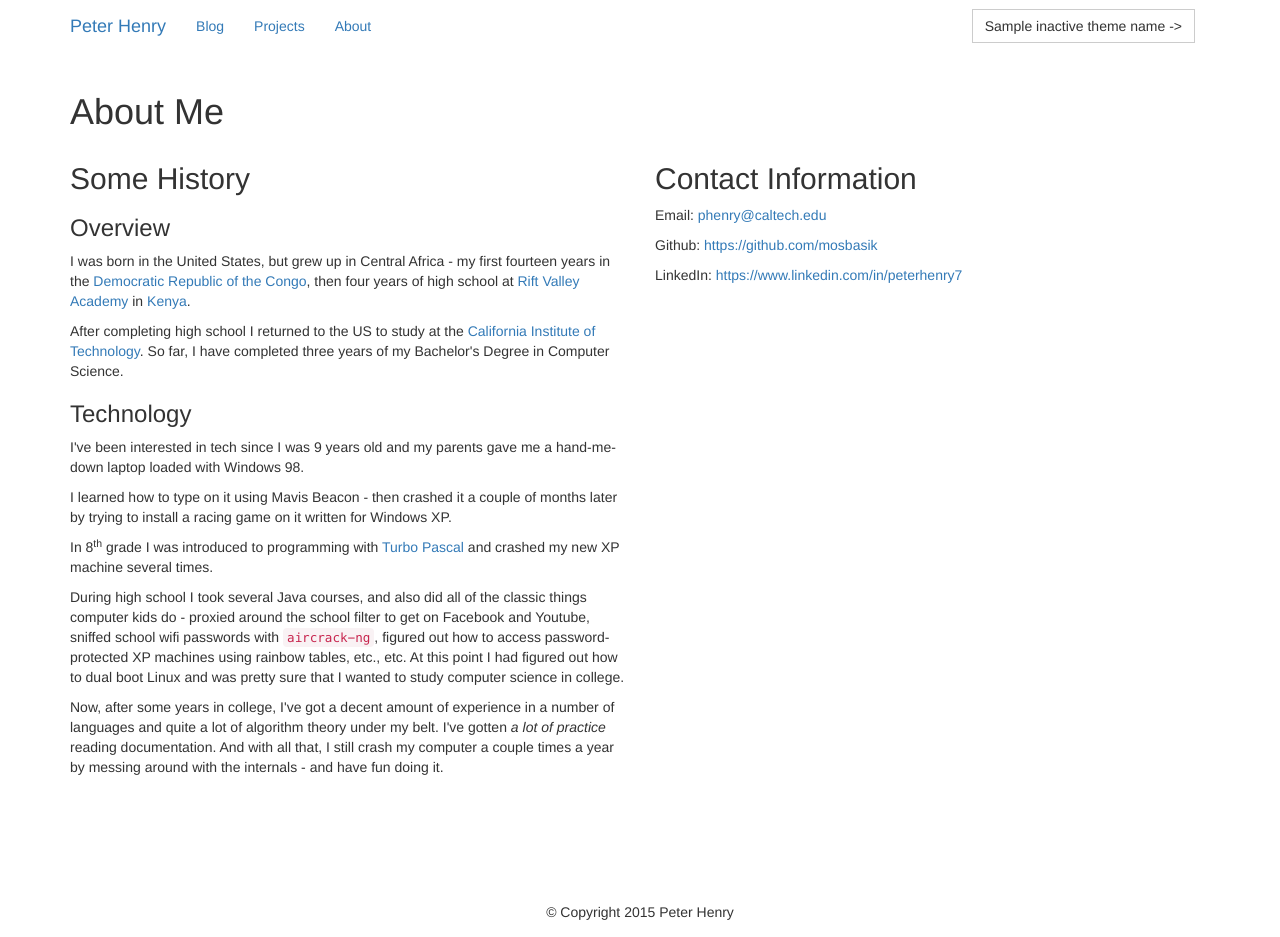
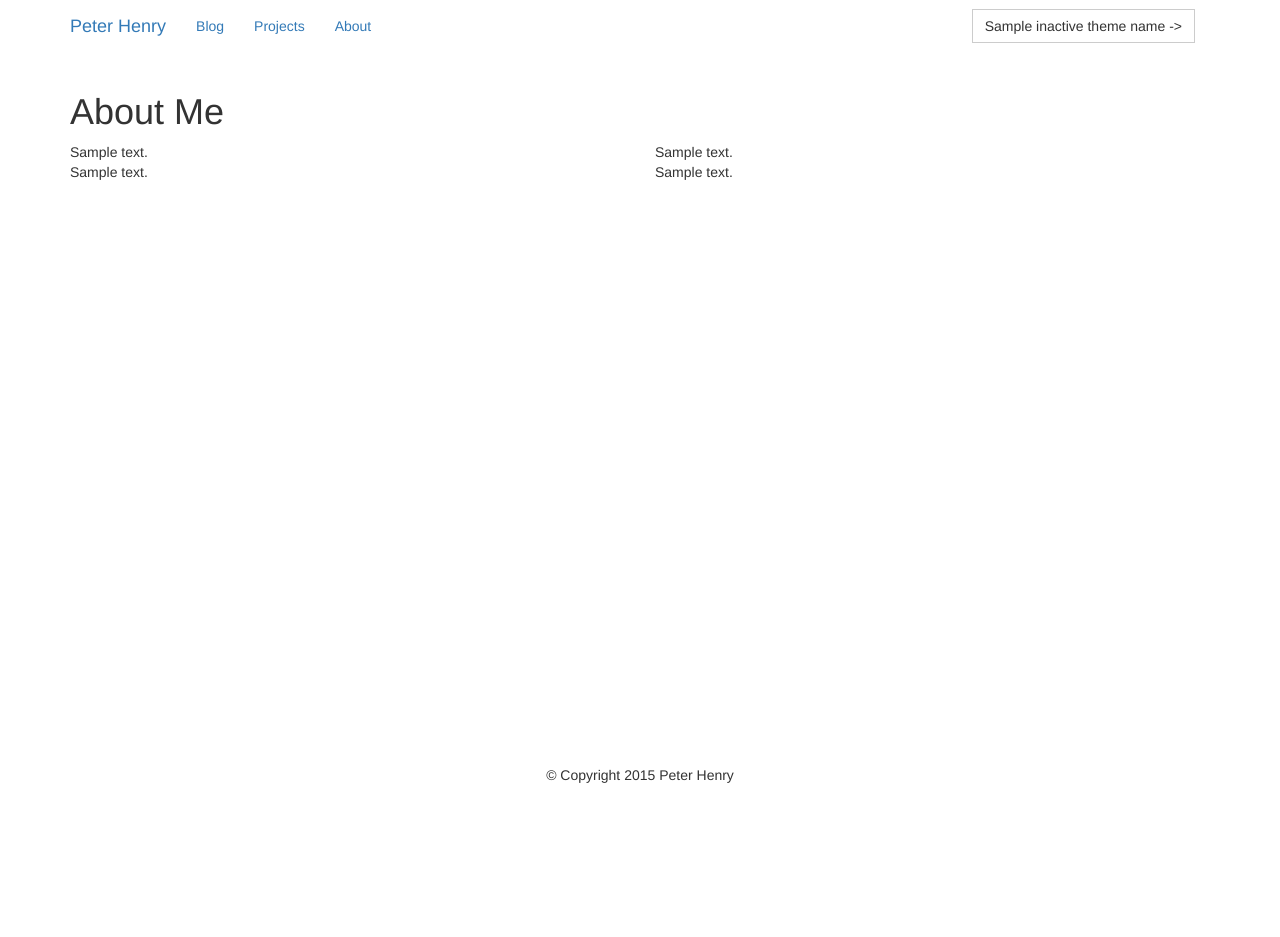
Before and after one commit to mosbasik/portfolio, a Django app: template main/templates/main/about.html in a window 1280 px wide. After the commit the page ends 783 px from the top, so only its background shows below. Run offline with Django 3.2, Linux system fonts and the light colour scheme; the template is opened without the code that fills it: most values are stand-ins (such as "Sample title", 1, 10 or a date in 2020); style sheets or scripts are compiled from the project's sources; some libraries are stand-ins or nearby versions.

Commit message:
large model refactor to avoid writing html for static text blocks.

```diff
--- /dev/null
+++ b/main/markdown_sourcefiles/overview.markdown
@@ -0,0 +1,5 @@
+## Overview
+
+I was born in the United States and grew up in Central Africa - my first fourteen years in the [Democratic Republic of the Congo][congo] then four years of high school at [Rift Valley Academy][rva] in [Kenya][kenya].
+
+After completing high school I returned to the US to study at the [California Institute of Technology][caltech].  So far, I have completed three years of my BS in Computer Science.
--- a/main/templates/main/about.html
+++ b/main/templates/main/about.html
@@ -6,123 +6,22 @@
     <div class="row">
         <div class="col-xs-12">
             <h1>About Me</h1>
-
             <div class="row">
                 <div class="col-md-6 col-md-push-6">
-
-                    <h2>Contact Information</h2>
-                    <p>Email: <a target="_top" href="mailto:&#112;&#104;&#101;&#110;&#114;&#121;&#64;&#99;&#97;&#108;&#116;&#101;&#99;&#104;&#46;&#101;&#100;&#117;">&#112;&#104;&#101;&#110;&#114;&#121;&#64;&#99;&#97;&#108;&#116;&#101;&#99;&#104;&#46;&#101;&#100;&#117;</a></p>
-                    <p>Github: <a href="https://github.com/mosbasik">https://github.com/mosbasik</a></p>
-                    <p>LinkedIn: <a href="https://www.linkedin.com/in/peterhenry7">https://www.linkedin.com/in/peterhenry7</a></p>
-
+                    {{ contact_info.body }}
                 </div>
 
                 <div class="col-md-6 col-md-pull-6">
-                    <h2>Some History</h2>
-
-                    <h3>Overview</h3>
-
-                    <p>
-
-                    I was born in the United States, but grew up in Central
-                    Africa - my first fourteen years in the
-
-                    <a href="https://en.wikipedia.org/wiki/Democratic_Republic_of_the_Congo" title="Wikipedia: Democratic Republic of the Congo">Democratic Republic of the Congo</a>,
-
-                    then four years of high school at
-
-                    <a href="http://www.rva.org/" title="RVA: Shaping Lives to Change the World">Rift Valley Academy</a>
-
-                    in
-
-                    <a href="https://en.wikipedia.org/wiki/Kenya" title="Wikipedia: Kenya">Kenya</a>.
-
-                    </p>
-                    <p>
-
-                    After completing high school I returned to the US to study
-                    at the
-
-                    <a href="http://www.caltech.edu/" title="California Institute of Technology">California Institute of Technology</a>.
-
-                    So far, I have completed three years of my Bachelor's
-                    Degree in Computer Science.
-
-                    </p>
-
-                    <h3>Technology</h3>
-
-                    <p>
-
-                    I've been interested in tech since I was 9 years old and my
-                    parents gave me a hand-me-down laptop loaded with Windows
-                    98.
-
-                    </p>
-                    <p>
-
-                    I learned how to type on it using Mavis Beacon - then
-                    crashed it a couple of months later by trying to install a
-                    racing game on it written for Windows XP.
-
-                    </p>
-                    <p>
-
-                    In 8<sup>th</sup> grade I was introduced to programming
-                    with
-
-                    <a href="https://en.wikipedia.org/wiki/Turbo_Pascal" title="Wikipedia: Turbo Pascal">Turbo Pascal</a>
-
-                    and crashed my new XP machine several times.
-
-                    </p>
-                    <p>
-
-                    During high school I took several Java courses, and also
-                    did all of the classic things computer kids do - proxied
-                    around the school filter to get on Facebook and Youtube,
-                    sniffed school wifi passwords with
-
-                    <code>aircrack-ng</code>,
-
-                    figured out how to access password-protected XP machines
-                    using rainbow tables, etc., etc.  At this point I had
-                    figured out how to dual boot Linux and was pretty sure that
-                    I wanted to study computer science in college.
-
-                    </p>
-                    <p>
-
-                    Now, after some years in college, I've got a decent amount
-                    of experience in a number of languages and quite a lot of
-                    algorithm theory under my belt.  I've gotten <em>a lot of
-                    practice</em> reading documentation.  And with all that, I
-                    still crash my computer a couple times a year by messing
-                    around with the internals - and have fun doing it.
-
-                    </p>
-
-                    {# <h3>Leisure</h3> #}
-
-                    {# <p> #}
-
-                    {# asddf #}
-
-                    {# </p> #}
-                    {# <p> #}
+                    {{ overview.body }}
                 </div>
 
-                {# <div class="col-md-6"> #}
+                <div class="col-md-6">
+                    {{ technology.body }}
+                </div>
 
-                    {# <h3>Leisure</h3> #}
-
-                    {# <p> #}
-
-                    {# asddf #}
-
-                    {# </p> #}
-                {# </div> #}
-
+                <div class="col-md-6">
+                    {{ leisure.body }}
+                </div>
             </div>
         </div>
     </div>
```
Also changed, not shown: main/admin.py (+14 -5 lines), main/management/commands/load_sample_data.py (+5 -5 lines), main/markdown_sourcefiles/contact_info.markdown (added, +8 -0 lines), main/markdown_sourcefiles/technology.markdown (added, +22 -0 lines), main/markdown_sourcefiles/welcome.markdown (added, +22 -0 lines), main/models.py (+39 -33 lines), main/templates/main/home.html (+1 -50 lines), main/views.py (+25 -10 lines).
